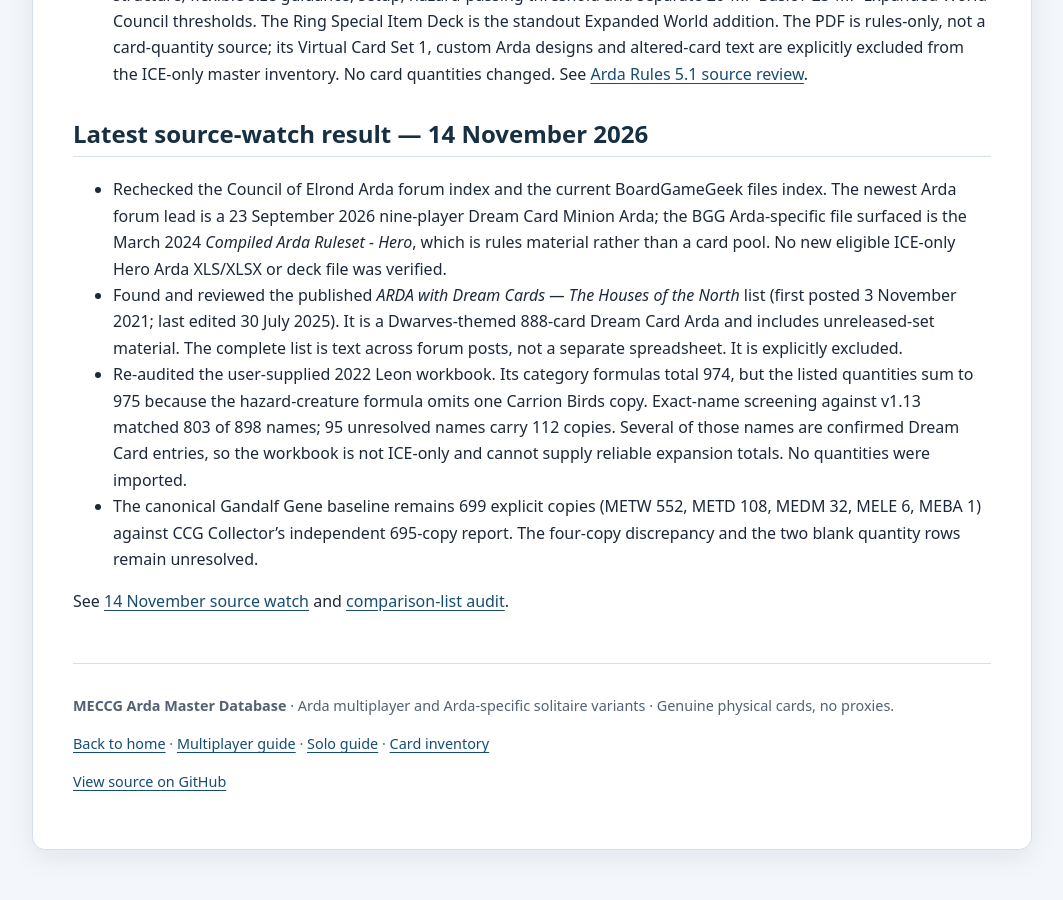
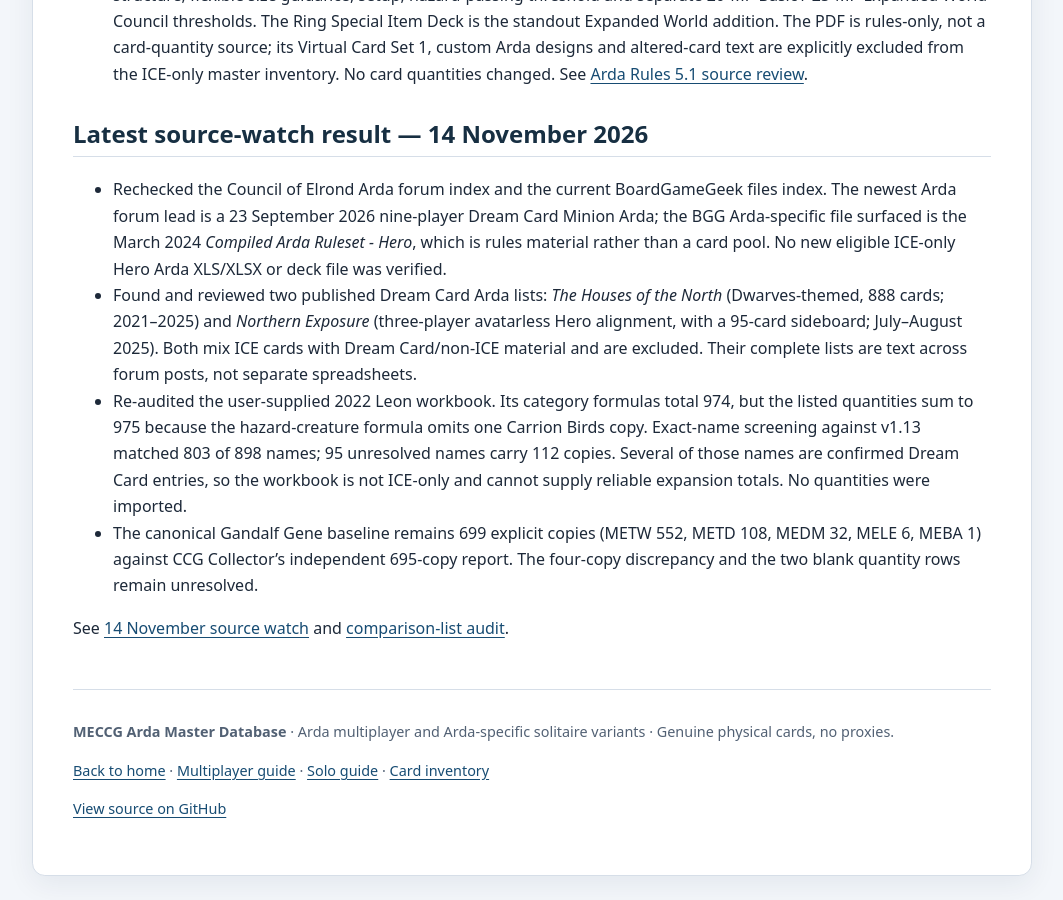
Before and after one commit to JamSpot/meccg-arda-master-database, a Jekyll site: the page built from docs/research-progress.md, in a window 1280 px wide and 900 px high, scrolled down 7918 px. Shown: the whole window, without its empty margins (108-1171 px from the left). Built offline with Jekyll 4.4.1, drawn with Linux system fonts in a browser that asks for light colours; our own code applies the rules of GitHub Pages for plain Markdown files; before the commit the page ends 8792 px from its top, so only the background shows below that.

Commit message:
Add Northern Exposure Dream Card Arda source review

```diff
--- a/docs/research-progress.md
+++ b/docs/research-progress.md
@@ -152,7 +152,7 @@ The original Gandalf Gene workbook and a separate Jose-san Arda workbook are par
 ## Latest source-watch result — 14 November 2026
 
 - Rechecked the Council of Elrond Arda forum index and the current BoardGameGeek files index. The newest Arda forum lead is a 23 September 2026 nine-player Dream Card Minion Arda; the BGG Arda-specific file surfaced is the March 2024 *Compiled Arda Ruleset - Hero*, which is rules material rather than a card pool. No new eligible ICE-only Hero Arda XLS/XLSX or deck file was verified.
-- Found and reviewed the published *ARDA with Dream Cards — The Houses of the North* list (first posted 3 November 2021; last edited 30 July 2025). It is a Dwarves-themed 888-card Dream Card Arda and includes unreleased-set material. The complete list is text across forum posts, not a separate spreadsheet. It is explicitly excluded.
+- Found and reviewed two published Dream Card Arda lists: *The Houses of the North* (Dwarves-themed, 888 cards; 2021–2025) and *Northern Exposure* (three-player avatarless Hero alignment, with a 95-card sideboard; July–August 2025). Both mix ICE cards with Dream Card/non-ICE material and are excluded. Their complete lists are text across forum posts, not separate spreadsheets.
 - Re-audited the user-supplied 2022 Leon workbook. Its category formulas total 974, but the listed quantities sum to 975 because the hazard-creature formula omits one Carrion Birds copy. Exact-name screening against v1.13 matched 803 of 898 names; 95 unresolved names carry 112 copies. Several of those names are confirmed Dream Card entries, so the workbook is not ICE-only and cannot supply reliable expansion totals. No quantities were imported.
 - The canonical Gandalf Gene baseline remains 699 explicit copies (METW 552, METD 108, MEDM 32, MELE 6, MEBA 1) against CCG Collector's independent 695-copy report. The four-copy discrepancy and the two blank quantity rows remain unresolved.
 
```
